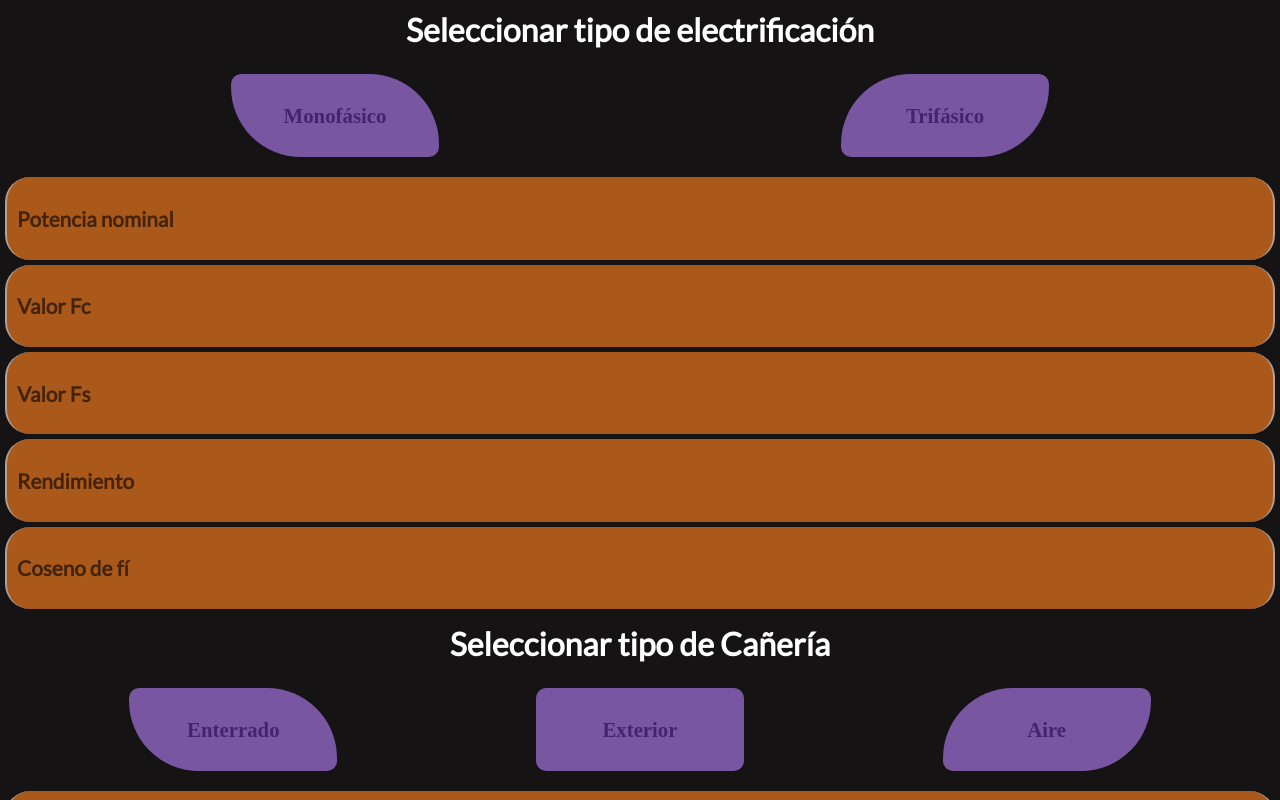
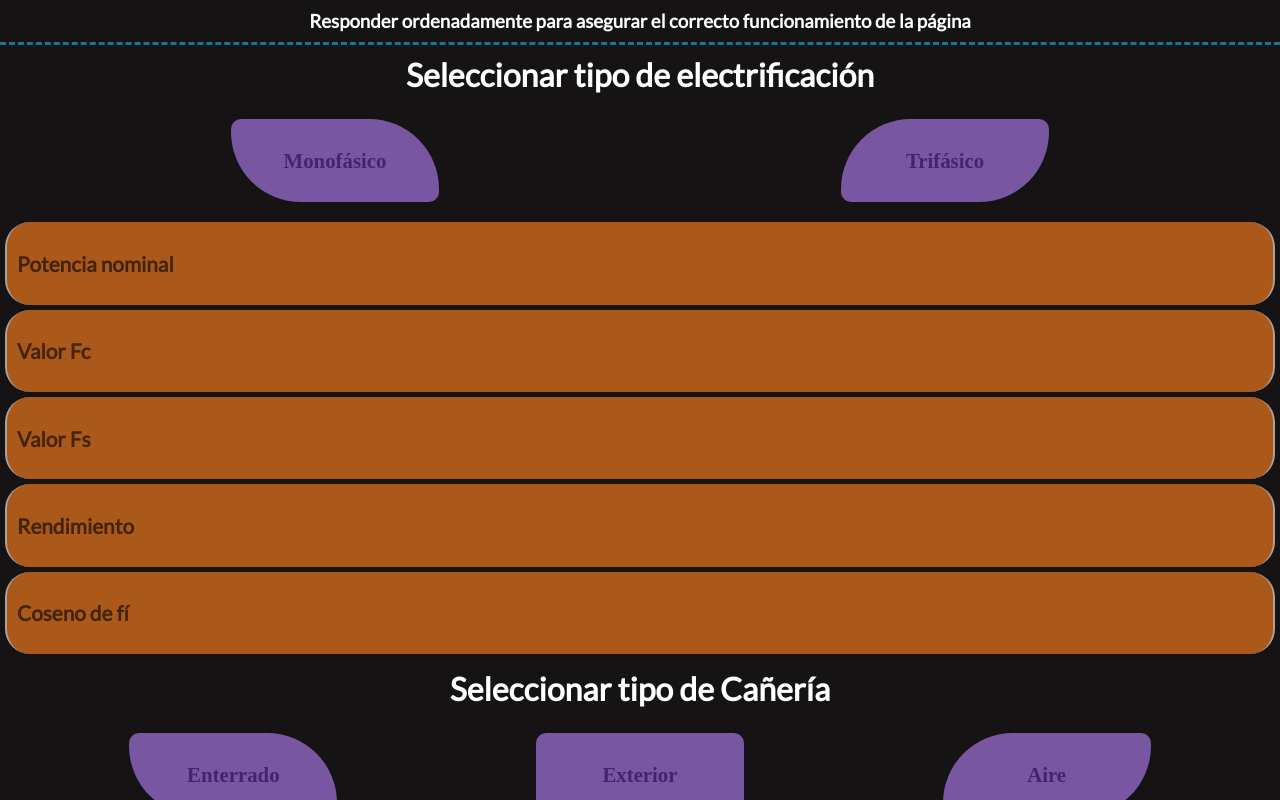
Before and after one commit to UriAg/seccion-minima-admisible, a React (Create React App) app: page / in a window 1280 px wide. Shown: the top 800 px of the page. Built offline with nearby package versions, Linux system fonts and the light colour scheme.

Commit message:
Forma de uso

```diff
--- a/src/App.js
+++ b/src/App.js
@@ -140,7 +140,8 @@ const changeFocusFiC = (e) =>{
 
 const changeFocusSL = (e) =>{
  if(e.keyCode === 13){
-    segmentLengthInput.current.focus();
+    document.activeElement.blur();
+    alert('Elegit tipo de cañería');
  }
 }
 
@@ -916,11 +917,11 @@ MinimumSectionMessage="Sección mínima del cable pero no recomendable: "+Minimu
  const error = () =>{
   alert('No se eligió tipo de electrificación');
  }
-
  //Renderizado
   return (
     <div className="App">
       <div className='data-input-container'>
+      <h3 className='use__title'>Responder ordenadamente para asegurar el correcto funcionamiento de la página</h3>
       <h1 className='tension-title'>Seleccionar tipo de electrificación</h1>
         <div className='tension-selector-container'>
           <Selector ref={monophasic} action={changeStyleMono} id={'tension monophasic '}>Monofásico</Selector>
--- a/src/stylesheets/general.css
+++ b/src/stylesheets/general.css
@@ -15,6 +15,16 @@
     margin: auto;
 
 }
+
+/*Titulo de uso*/
+.use__title{
+    border-bottom: 3px dashed #167593;
+    color: #fff;
+    font-family: 'Lato', Roboto;
+    padding: 10px 0px;
+    text-align: center;
+}
+
 /*Titulo electrificación*/
 .tension-title{
     color: #fff;
```
